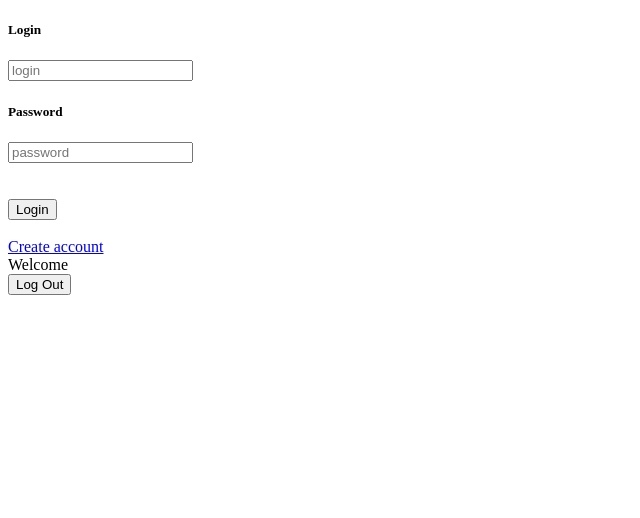
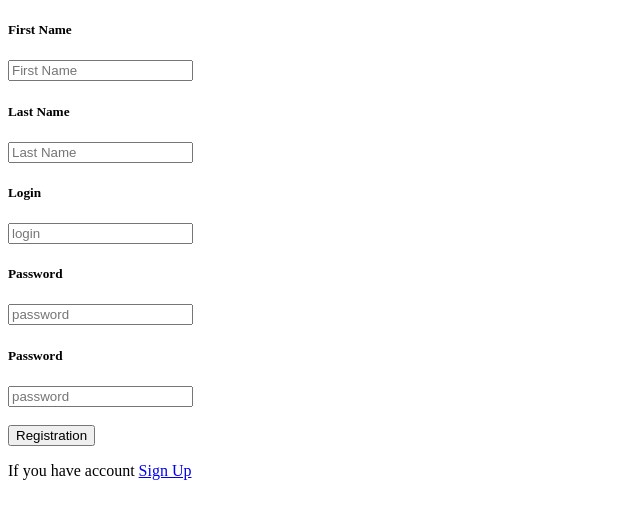
Before and after one commit to NikitOS-1/learn, a React (Create React App) app: page /registration in a window 1280 px wide. Before the commit this address led to /. Shown: the top 518 px of the page, without its empty margins (0-640 px from the left). Built offline with nearby package versions, Linux system fonts and the light colour scheme.

Commit message:
ref components and path

```diff
--- a/src/App.tsx
+++ b/src/App.tsx
@@ -1,17 +1,16 @@
 import { Route, Routes } from "react-router-dom";
-import Registration from "./pages/Login/Registration";
-import SignUp from "./pages/Login/SignUp";
-import Welcome from "./pages/Login/Welcome";
+import RegistrationPage from "./pages/Login/RegistrationPage";
+import LoginPage from "./pages/Login/LoginPage";
+import HomePage from "./pages/Login/HomePage";
 
 function App() {
   return (
     <div className="App">
       <Routes>
-        <Route path="/" element={<SignUp />} />
-        <Route path="/Registration" element={<Registration />} />
-        <Route path="/Welcome" element={<Welcome />} />
+        <Route path="/" element={<HomePage />} />
+        <Route path="/login" element={<LoginPage />} />
+        <Route path="/registration" element={<RegistrationPage />} />
       </Routes>
-      <Welcome />
     </div>
   );
 }
--- a/src/pages/Login/Welcome.tsx
+++ b/src/pages/Login/HomePage.tsx
@@ -1,12 +1,12 @@
 import { Navigate } from "react-router-dom";
 
-const Welcome = () => {
+const HomePage = () => {
   return (
     <div>
-      <Navigate to={"/"} />
-      <div>Welcome</div>
+      <Navigate to={"/login"} />
+      <div>HomePage</div>
       <button>Log Out</button>
     </div>
   );
 };
-export default Welcome;
+export default HomePage;
--- a/src/pages/Login/SignUp.tsx
+++ b/src/pages/Login/LoginPage.tsx
@@ -1,6 +1,6 @@
 import { Link } from "react-router-dom";
 
-const SignUp = () => {
+const LoginPage = () => {
   return (
     <div>
       <form action="">
@@ -13,13 +13,11 @@ const SignUp = () => {
           <input type="text" placeholder="password" />
         </div>
         <br />
-        <br />
         <button>Login</button>
         <br />
-        <br />
-        <Link to={"/Registration"}>Create account</Link>
+        <Link to={"/registration"}>Create account</Link>
       </form>
     </div>
   );
 };
-export default SignUp;
+export default LoginPage;
--- a/src/pages/Login/Registration.tsx
+++ b/src/pages/Login/RegistrationPage.tsx
@@ -1,4 +1,6 @@
-const Registration = () => {
+import { Link } from "react-router-dom";
+
+const RegistrationPage = () => {
   return (
     <div>
       <form action="">
@@ -25,7 +27,12 @@ const Registration = () => {
         <br />
         <button>Registration</button>
       </form>
+      <div>
+        <p>
+          If you have account <Link to={"/login"}>Sign Up</Link>
+        </p>
+      </div>
     </div>
   );
 };
-export default Registration;
+export default RegistrationPage;
```
